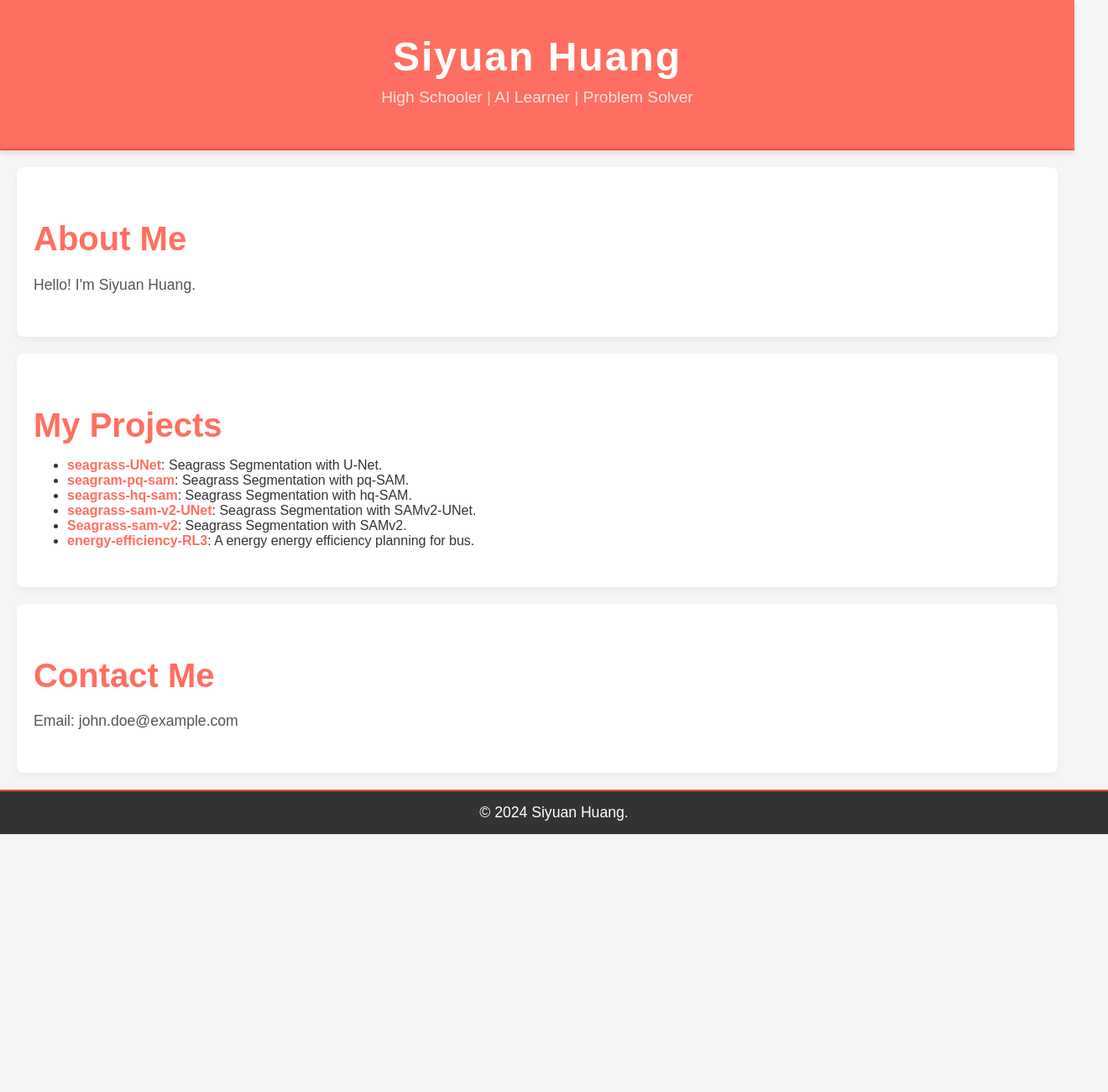
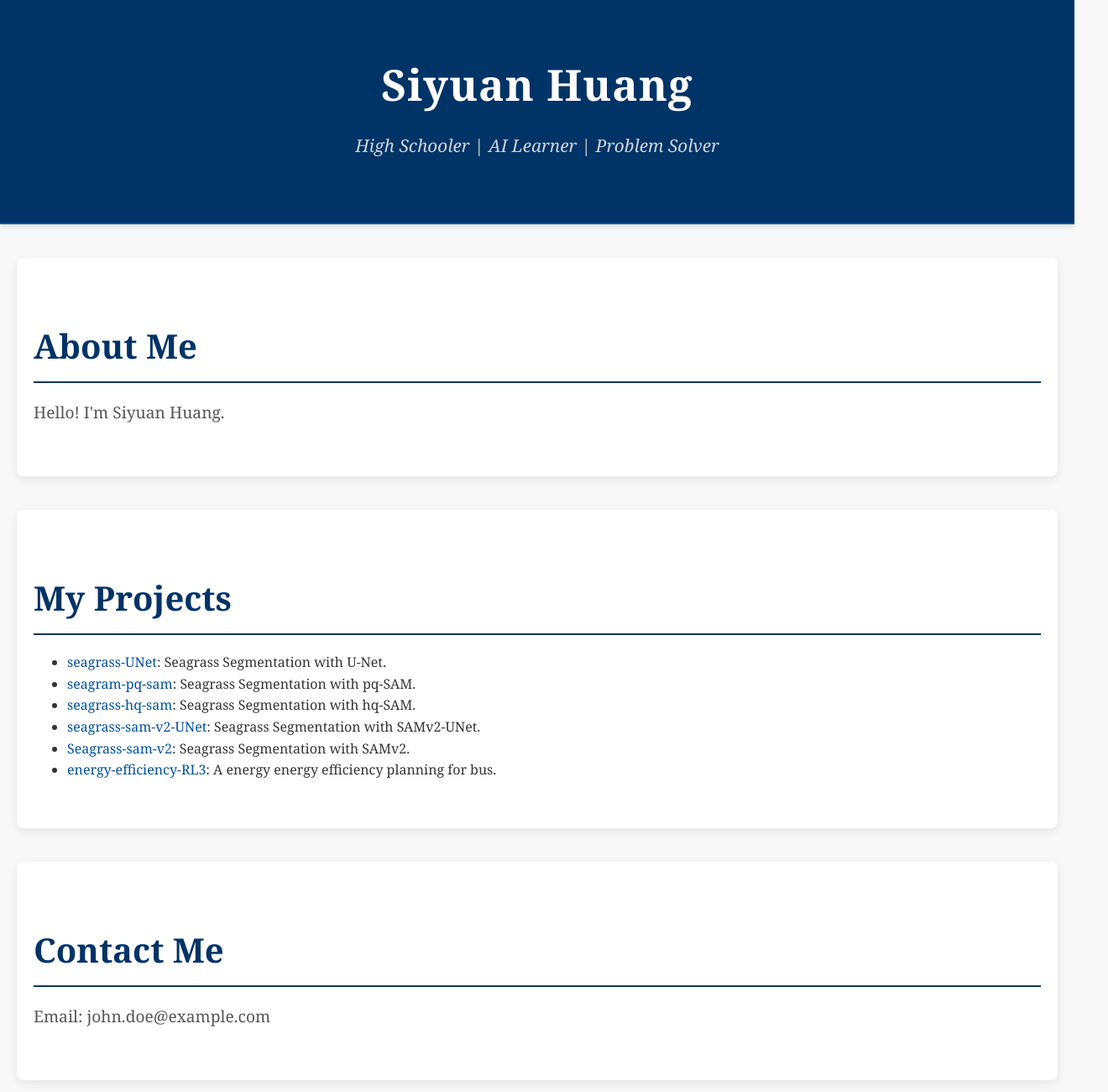
Before and after one commit to siyuan668/siyuan668.github.io, a plain HTML site: page index.html in a window 1280 px wide. Shown: the top 1300 px of the page at 84% size, 1320 px wide, since content can reach past the window. Before the commit the page ends 993 px from the top, so only its background shows below. Drawn offline with Linux system fonts and the light colour scheme.

Commit message:
change to professional style

```diff
--- a/styles.css
+++ b/styles.css
@@ -1,80 +1,81 @@
-/* Body */
+/* Global Styles */
 body {
-    font-family: 'Poppins', sans-serif; /* A more trendy, modern font */
+    font-family: 'Georgia', serif; /* Elegant serif font, suitable for professionals */
     margin: 0;
     padding: 0;
-    background-color: #f5f5f5; /* Soft background for a fresh feel */
-    color: #333; /* Dark text for contrast */
+    background-color: #f8f8f8; /* Light background for a clean, academic feel */
+    color: #333; /* Dark text for readability */
+    line-height: 1.6;
 }
 
 /* Header */
 header {
-    background-color: #FF6F61; /* A bright, youthful color */
+    background-color: #003366; /* Dark, professional color */
     color: white;
     text-align: center;
-    padding: 40px 20px; /* More padding for a spacious look */
-    box-shadow: 0 4px 6px rgba(0, 0, 0, 0.1); /* Subtle shadow for depth */
-    border-bottom: 2px solid #ff4d38; /* Slight border for separation */
+    padding: 60px 20px; /* Spacious padding for a clean look */
+    box-shadow: 0 4px 6px rgba(0, 0, 0, 0.1); /* Soft shadow for depth */
+    border-bottom: 2px solid #00509E; /* Subtle border for visual separation */
 }
 
 header h1 {
     margin: 0;
-    font-size: 3em; /* Larger text for emphasis */
-    letter-spacing: 2px; /* Slight spacing for modern look */
+    font-size: 3.2em; /* Large text for prominence */
     font-weight: bold;
+    letter-spacing: 1px; /* Slight spacing for a more elegant appearance */
 }
 
 header p {
-    margin: 10px 0;
-    font-size: 1.2em;
-    font-weight: lighter;
-    color: rgba(255, 255, 255, 0.8); /* Slight transparency for softer look */
+    margin: 15px 0;
+    font-size: 1.3em; /* Slightly larger text for the subtitle */
+    font-style: italic;
+    color: rgba(255, 255, 255, 0.8); /* Slight transparency for a softer effect */
 }
 
-/* Sections */
+/* Section Styles */
 section {
-    padding: 30px 20px;
-    margin: 20px;
-    background-color: #fff; /* White background for sections */
-    border-radius: 8px; /* Rounded corners for a smooth look */
-    box-shadow: 0 4px 10px rgba(0, 0, 0, 0.05); /* Subtle shadow for depth */
+    padding: 40px 20px;
+    margin: 40px auto;
+    max-width: 1200px; /* Centered content with max width */
+    background-color: white; /* Clean white background for sections */
+    border-radius: 8px; /* Rounded corners for a soft, professional look */
+    box-shadow: 0 4px 12px rgba(0, 0, 0, 0.08); /* More subtle depth */
 }
 
 section h2 {
     font-size: 2.5em;
-    color: #FF6F61; /* Same vibrant color as the header */
-    margin-bottom: 15px;
+    margin-bottom: 20px;
+    color: #003366; /* Same dark color for consistency */
+    border-bottom: 2px solid #003366; /* Underline for headings */
+    padding-bottom: 10px; /* Space for visual clarity */
 }
 
 section p {
-    font-size: 1.1em;
-    line-height: 1.6;
-    color: #555; /* Softer text for readability */
+    font-size: 1.2em;
+    color: #555; /* Softer text color for readability */
+    margin-bottom: 20px;
 }
 
 /* Links */
 a {
-    color: #FF6F61; /* Vibrant color for links */
+    color: #00509E; /* Professional blue for links */
     text-decoration: none;
-    font-weight: bold;
+    font-weight: normal;
     transition: color 0.3s ease;
 }
 
 a:hover {
-    color: #D04A3C; /* Darker hover effect for interactivity */
+    color: #003366; /* Darker color on hover for interactivity */
 }
 
 /* Footer */
 footer {
-    background-color: #333;
+    background-color: #003366; /* Match header color for consistency */
     color: white;
     text-align: center;
-    padding: 15px 20px;
+    padding: 20px 20px;
     font-size: 1.1em;
-    position: relative; /* Removed fixed positioning */
-    bottom: 0;
-    width: 100%;
-    border-top: 2px solid #ff4d38; /* Matching the header for consistency */
+    margin-top: 40px;
 }
 
 footer p {
@@ -84,7 +85,7 @@ footer p {
 /* Responsive Design */
 @media (max-width: 768px) {
     header h1 {
-        font-size: 2.5em;
+        font-size: 2.5em; /* Slightly smaller header text for mobile */
     }
 
     section h2 {
@@ -92,6 +93,6 @@ footer p {
     }
 
     footer p {
-        font-size: 1em;
+        font-size: 1em; /* Adjust footer text size */
     }
 }
```
